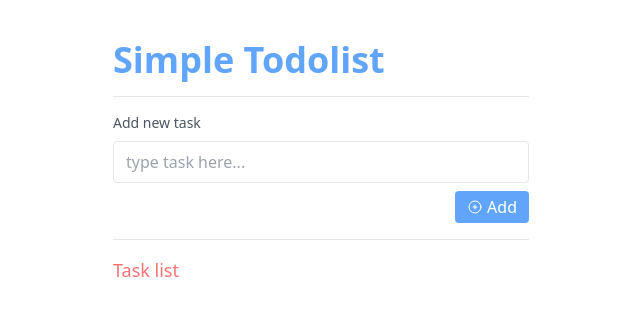
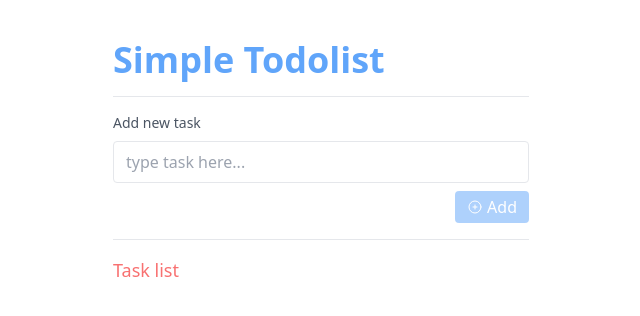
Before and after one commit to supreechadev/simple-todolist, a Next.js app: page / in a window 1280 px wide. Shown: the top 316 px of the page, without its empty margins (319-959 px from the left). Built offline with nearby package versions, Linux system fonts and the light colour scheme.

Commit message:
refactor: uuid util

```diff
--- a/components/TaskForm.tsx
+++ b/components/TaskForm.tsx
@@ -6,6 +6,7 @@ import { yupResolver } from "@hookform/resolvers/yup";
 import PlusCircleIcon from "@components/icons/PlusCircleIcon";
 import { TaskServices } from "@api";
 import { Task, TaskStatusEnum } from "@types";
+import { getUUID } from "@utils";
 
 interface TaskFormProps {
   onComplete?: (newTask: Task) => void;
@@ -23,22 +24,12 @@ const TaskForm: FC<TaskFormProps> = ({ onComplete }) => {
     handleSubmit,
     formState: { errors },
     reset,
+    watch,
   } = useForm<Partial<Task>>({
     resolver: yupResolver(schema),
   });
 
-  const getUUID = () => {
-    let dt = new Date().getTime();
-    const uuid = "xxxxxxxx-xxxx-4xxx-yxxx-xxxxxxxxxxxx".replace(
-      /[xy]/g,
-      function (c) {
-        var r = (dt + Math.random() * 16) % 16 | 0;
-        dt = Math.floor(dt / 16);
-        return (c == "x" ? r : (r & 0x3) | 0x8).toString(16);
-      }
-    );
-    return uuid;
-  };
+  const taskName = watch("name");
 
   const handleCreateTask = async (name: string) => {
     try {
@@ -80,8 +71,8 @@ const TaskForm: FC<TaskFormProps> = ({ onComplete }) => {
           )}
         </div>
         <button
-          className="self-end bg-blue-400 text-white py-1 px-3 flex items-center space-x-1 rounded hover:brightness-125 hover:shadow"
-          disabled={isLoading}
+          className="self-end bg-blue-400 text-white py-1 px-3 flex items-center space-x-1 rounded hover:brightness-125 hover:shadow disabled:opacity-50"
+          disabled={isLoading || !taskName || taskName.trim() === ""}
           type="submit"
         >
           <PlusCircleIcon className="w-4 h-4" />
--- a/components/TaskList.tsx
+++ b/components/TaskList.tsx
@@ -19,7 +19,6 @@ const TaskList = forwardRef((_, ref) => {
   };
 
   const unshiftTask = (task: Task) => {
-    console.log("hi am task");
     setTaskList((prev) => {
       prev.unshift(task);
       return [...prev];
--- /dev/null
+++ b/lib/utils/index.ts
@@ -0,0 +1 @@
+export * from "./uuid";
--- /dev/null
+++ b/lib/utils/uuid.ts
@@ -0,0 +1,12 @@
+export const getUUID = () => {
+  let dt = new Date().getTime();
+  const uuid = "xxxxxxxx-xxxx-4xxx-yxxx-xxxxxxxxxxxx".replace(
+    /[xy]/g,
+    function (c) {
+      var r = (dt + Math.random() * 16) % 16 | 0;
+      dt = Math.floor(dt / 16);
+      return (c == "x" ? r : (r & 0x3) | 0x8).toString(16);
+    }
+  );
+  return uuid;
+};
--- a/tsconfig.json
+++ b/tsconfig.json
@@ -9,7 +9,7 @@
       "@contexts/*": ["lib/contexts/*"],
       "@hooks/*": ["lib/hooks/*"],
       "@types": ["lib/types"],
-      "@utils/*": ["lib/utils/*"]
+      "@utils": ["lib/utils"]
     },
     "target": "es5",
     "lib": ["dom", "dom.iterable", "esnext"],
```
